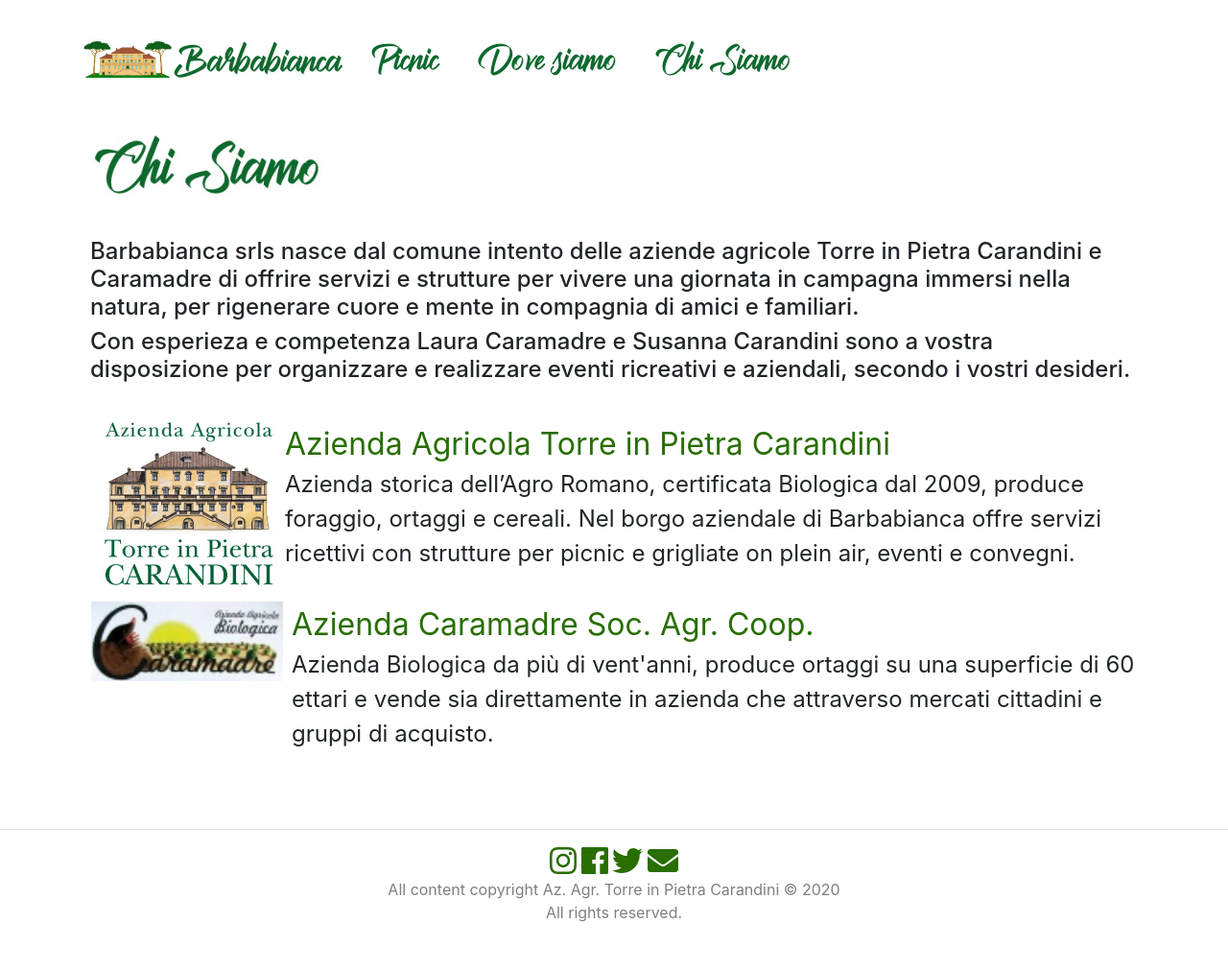
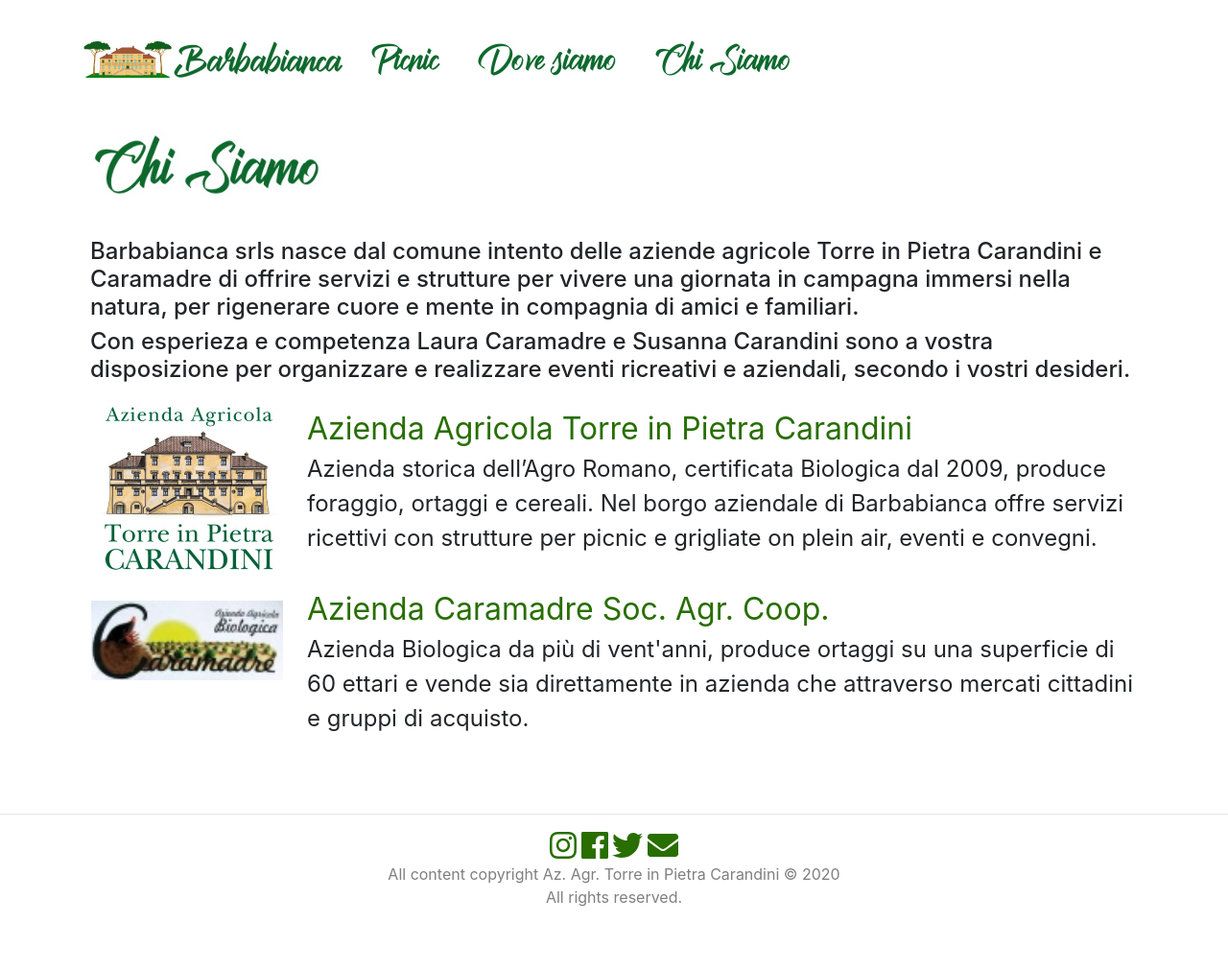
Before and after one commit to tpc-barbabianca/tpc-barbabianca.github.io, a Jekyll site: the page built from chi_siamo.html, in a window 1280 px wide. Shown: the whole page at 96% size. Built offline with Jekyll 4.4.1, drawn with Linux system fonts in a browser that asks for light colours; nearby versions of some CDN libraries.

Commit message:
Add space to company list in Chi Siamo

```diff
--- a/chi_siamo.html
+++ b/chi_siamo.html
@@ -20,10 +20,10 @@
             </h4>
         </div>
 
-        <table class="mt-4">
+        <table class="pt-4">
             <tbody>
                 <tr>
-                    <td class="align-top">
+                    <td class="align-top pr-4">
                         <img class="azienda-img" src="/assets/images/aziende/tpc_logo.jpg" />
                     </td>
                     <td class="azienda-name">
@@ -35,11 +35,11 @@
                         </p>
                     </td>
                 </tr>
-                <tr>
-                    <td class="align-top">
+                <tr class="pt-4">
+                    <td class="align-top pt-3 pr-4">
                         <img class="azienda-img" src="/assets/images/aziende/biocaramadre.jpg" />
                     </td>
-                    <td class="azienda-name align-middle pl-2">
+                    <td class="azienda-name">
                         <a href="http://www.biocaramadre.it/">
                             Azienda Caramadre Soc. Agr. Coop.
                         </a>
```
